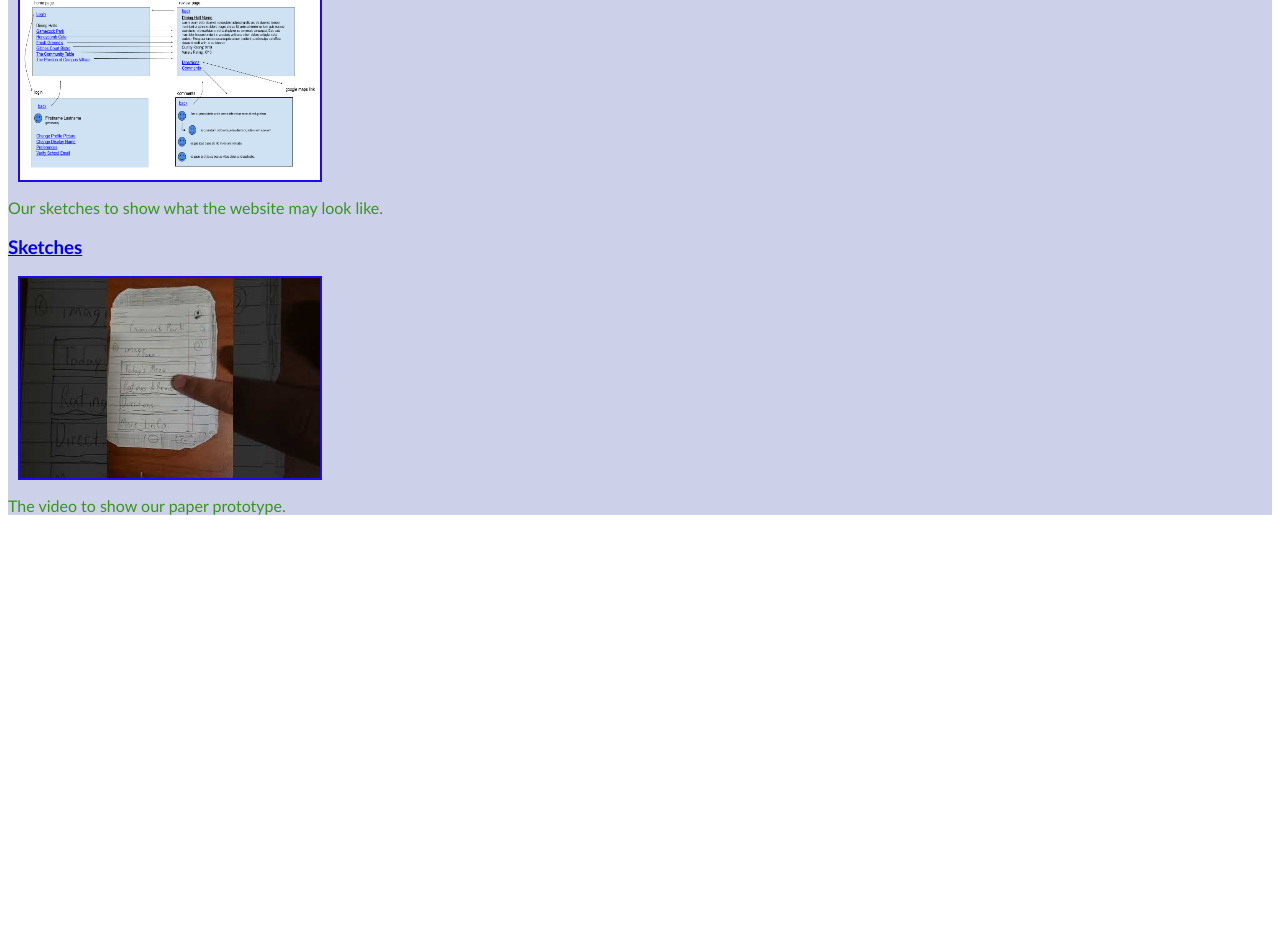
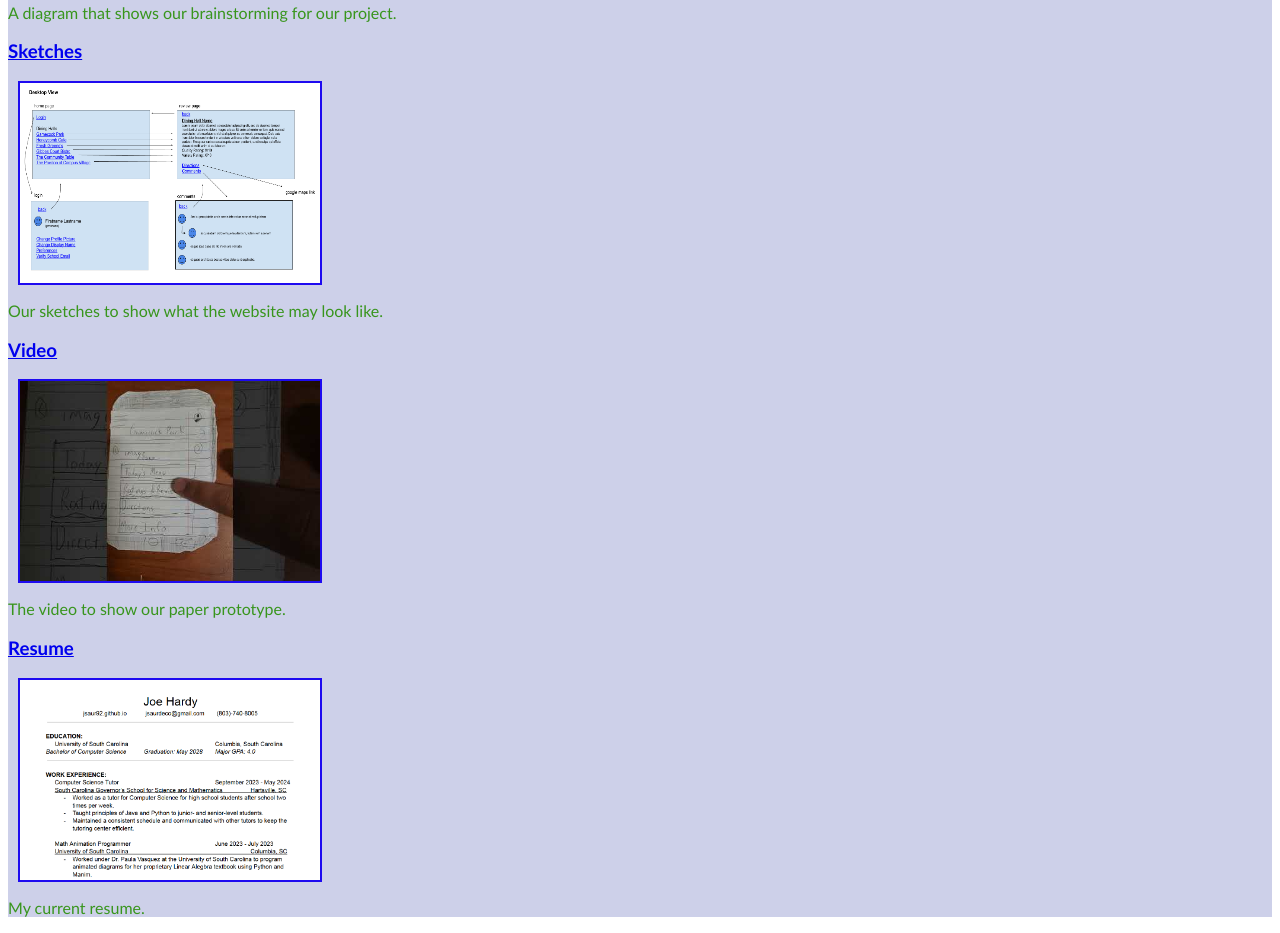
Before and after one commit to jsaur92/jsaur92.github.io, a plain HTML site: page index.html in a window 1280 px wide. Shown: the part 995-1928 px from the top of the page. Before the commit the page ends 1526 px from the top, so only its background shows below. Drawn offline with Linux system fonts and the light colour scheme.

Commit message:
Add files via upload

```diff
--- a/index.html
+++ b/index.html
@@ -9,6 +9,8 @@
     <div class="about"><h2>About me</h2></div>
 
 	<p>Hi, my name is Joe and I am a software developer and game designer from South Carolina. My long-time career goal is to have my own game development studio. I also make music and play eSports, and I stream on Twitch.
+	<br>
+	<img src="images/avatar.jpg" width=100 height=100>
 
     <div class="skills"><h2>Skills</h2></div>
     <div class="projects"><h2>Highlighted projects</h2></div>
@@ -39,10 +41,18 @@
 
 	<!--Paper Prototype Assignment-->
 	<section class="project">
-	<a href="https://www.youtube.com/watch?v=-KoB4BaDNhc&feature=youtu.be"><h3>Sketches</h3></a>
+	<a href="https://www.youtube.com/watch?v=-KoB4BaDNhc&feature=youtu.be"><h3>Video</h3></a>
 	<a href="https://www.youtube.com/watch?v=-KoB4BaDNhc&feature=youtu.be"><img src="images/video_IMG.jpg"></a>
 	<p>The video to show our paper prototype.</p>
 	</section>
+
+	<!--Resume-->
+	<section class="project">
+	<a href="files/resume.pdf"><h3>Resume</h3></a>
+	<a href="files/resume.pdf"><img src="images/resume.png"></a>
+	<p>My current resume.</p>
+	</section>
+
 
 	</div>
 
```
Also changed, not shown: images/avatar.jpg (added), images/resume.png (added), 1 other file.
